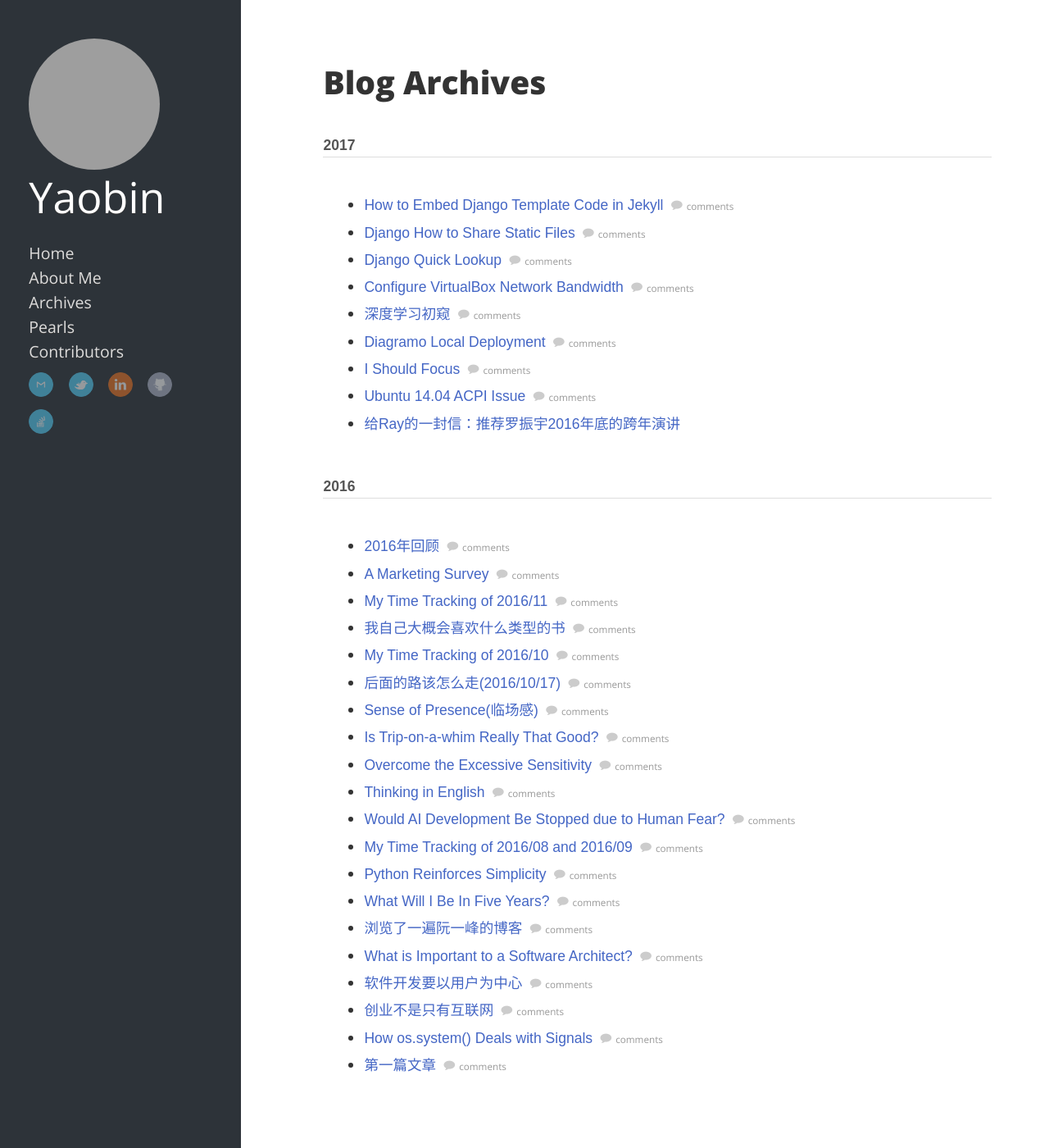
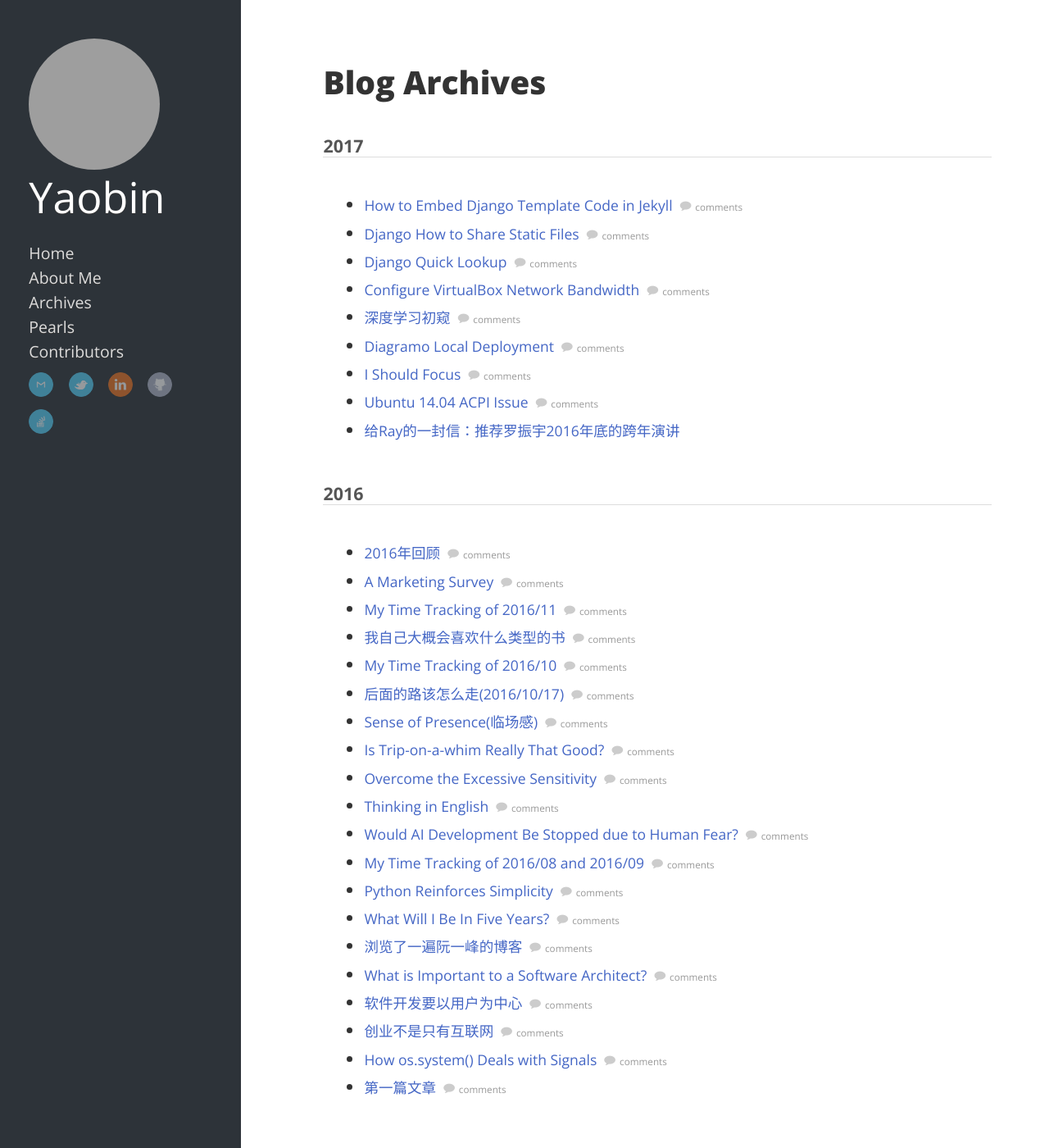
Before and after one commit to Tianhao25/yaobinwen.github.io, a Jekyll site: the page built from archive/index.html, in a window 1280 px wide and 1400 px high. Shown: the whole window at 82% size. Built offline with Jekyll 4.4.1, drawn with Linux system fonts in a browser that asks for light colours; nearby versions of some CDN libraries; comment, search, counter and statistics services are not loaded; grey boxes are pictures that could not be loaded.

Commit message:
Update CSS

```diff
--- a/css/screen.css
+++ b/css/screen.css
@@ -460,9 +460,8 @@ article .entry-content .video-container embed {
 .meta .tags:before { content: "\f02c" }
 .meta .comments:before { content: "\f075" }
 .meta .edit:before { content: "\f044" }
-/* #content article .entry-content .archives { font-family: "Open Sans" } */
-#content article .entry-content .archives { font-family: "Arial" }
-#content article .entry-content .archives .year { font-size: 0.9em }
+#content article .entry-content .archives { font-family: "Open Sans" }
+#content article .entry-content .archives .year { font-size: 1.1em }
 #content article .entry-content .archives h3.title {
     display: inline-block;
     font-size: 0.9em;
```
